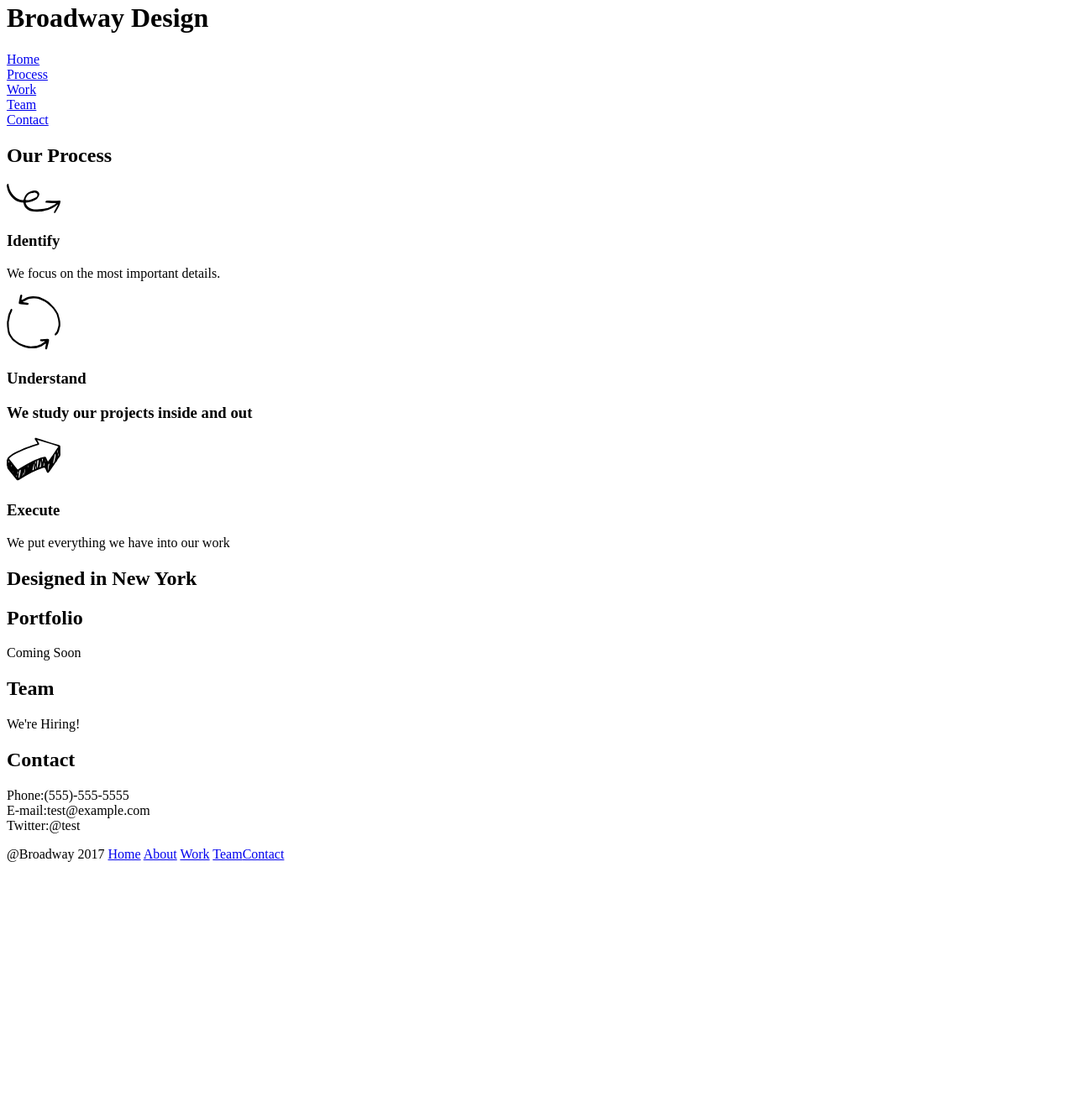
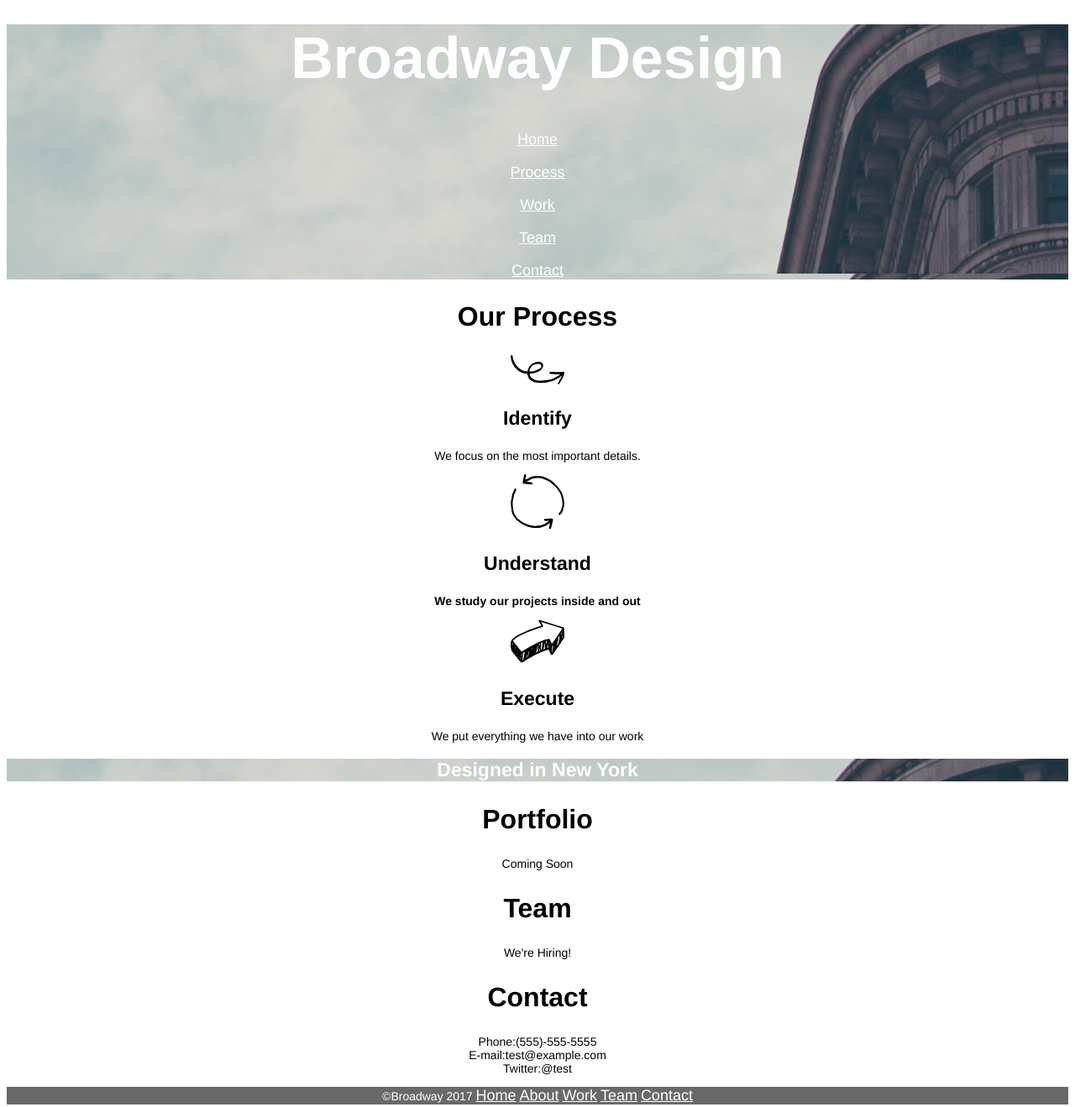
Before and after one commit to Roman2424/broadway, a plain HTML site: page index.html in a window 1280 px wide. Shown: the part 18-1337 px from the top of the page at 84% size. Before the commit the page ends 1061 px from the top, so only its background shows below. Drawn offline with Linux system fonts and the light colour scheme.

Commit message:
css done

```diff
--- a/index.html
+++ b/index.html
@@ -2,15 +2,16 @@
 <html>
   <head>
     <title>Broadway Design</title>
+    <link href="./resources/css/style.css" type="text/css" rel="stylesheet">
   </head>
   <body>
     <div id="header">
       <h1>Broadway Design</h1>
-      <a href="#">Home</a><br>
-      <a href="#">Process</a><br>
-      <a href="#">Work</a><br>
-      <a href="#">Team</a><br>
-      <a href="#">Contact</a><br>
+      <a href="#">Home</a><br><br>
+      <a href="#">Process</a><br><br>
+      <a href="#">Work</a><br><br>
+      <a href="#">Team</a><br><br>
+      <a href="#">Contact</a>
     </div>
 
     <h2>Our Process</h2>
@@ -35,8 +36,8 @@
     Twitter:@test</p>
 
     <div id="footer">
-      <p> @Broadway 2017 <a href="#">Home</a> <a href="#">About</a>  <a href="#">Work</a>
-        <a href="#">Team</a><a href="#">Contact</a> </p>
+      <p> &copy;Broadway 2017 <a href="#">Home</a> <a href="#">About</a>  <a href="#">Work</a>
+        <a href="#">Team</a> <a href="#">Contact</a> </p>
     </div>
   </body>
 </html>
--- a/resources/css/style.css
+++ b/resources/css/style.css
@@ -0,0 +1,50 @@
+#header {
+  background-image: url("../image/the-flatiron-building.png");
+}
+
+body {text-align: center;}
+
+h1 {
+  font-family: Helvetica;
+  font-size: 70px;
+  font-weight: bold;
+  color:white;
+}
+
+a {
+  font-family: Helvetica;
+  font-size: 18px;
+  color:white;
+}
+
+h2 {
+  font-family: Helvetica;
+  font-size: 32px;
+  font-weight: bold;
+}
+
+h3 {
+  font-family: Helvetica;
+  font-size: 23px;
+  font-weight: bold;
+}
+
+p {
+  font-family: Helvetica;
+  font-size: 14px;
+}
+
+.background {
+  font-family: Helvetica;
+  font-size: 23px;
+  font-weight: bold;
+  color:white;
+  background-image:url("../image/the-flatiron-building.png");
+}
+
+#footer {
+font-family: Helvetica;
+font-size: 11px;
+color:white;
+background-color: dimgray;
+}
```
Also changed, not shown: 2 other files.
